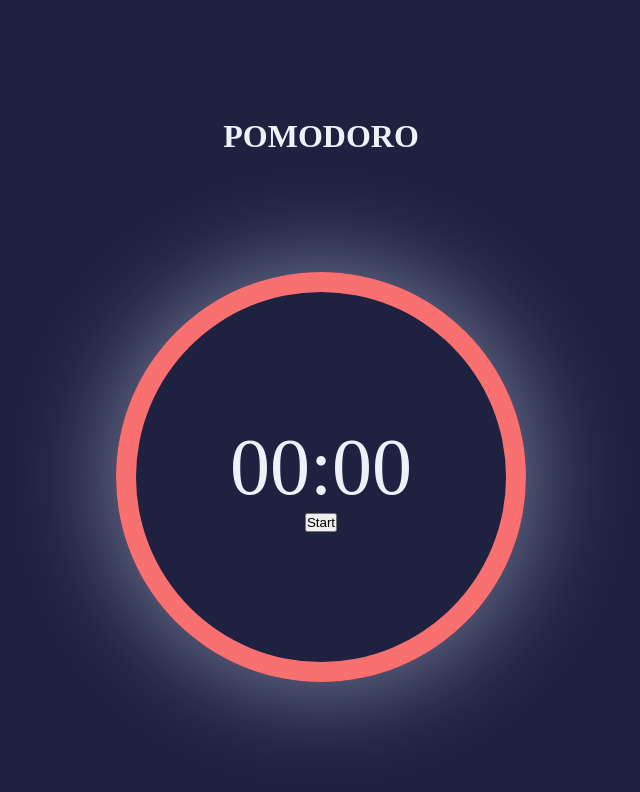
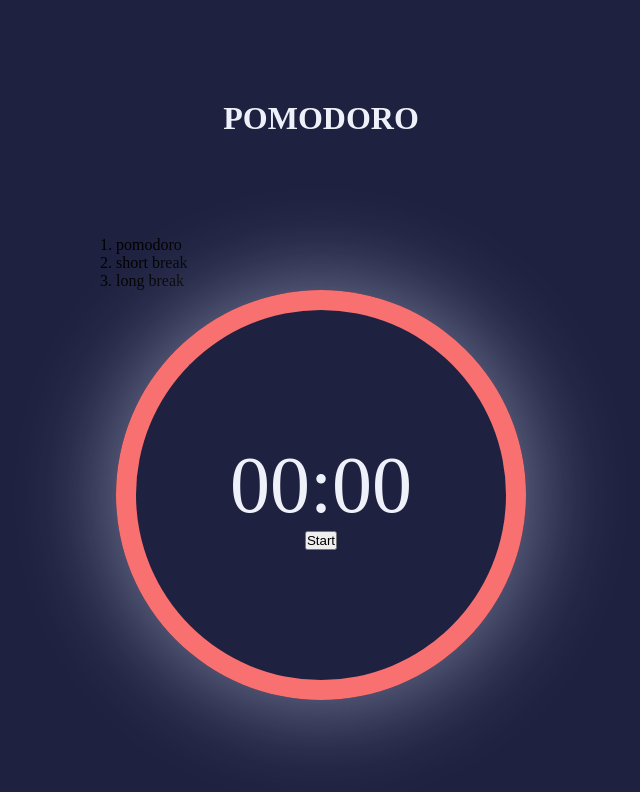
Before and after one commit to LeoLoureiro-code/Pomodoro-app, an Angular app: page / in a window 1280 px wide. Shown: the top 792 px of the page, without its empty margins (319-959 px from the left). Built offline with nearby package versions, Linux system fonts and the light colour scheme.

Commit message:
add timer into clock component

```diff
--- a/src/components/clock/clock.component.html
+++ b/src/components/clock/clock.component.html
@@ -1,9 +1,30 @@
+<main>
+<div class="timer-div">
+  <ol class="timer-list">
+      <li class="timer-item timer-item-active">
+          <p class="timer-paragraph">
+              pomodoro
+          </p>
+      </li>
+      <li class="timer-item">
+          <p class="timer-paragraph">
+              short break
+          </p>
+      </li>
+      <li class="timer-item">
+          <p class="timer-paragraph">
+              long break
+          </p>
+      </li>
+  </ol>
+</div>
 <div class="clock-div">
   <div class="progress-bar">
     <div class="progress-fill"></div>
     <div class="clock">
       <p class="clock-numbers">00:00</p>
-      <button class="start-btn">Start</button>
+      <button class="btn">Start</button>
     </div>
   </div>
 </div>
+</main>
```
